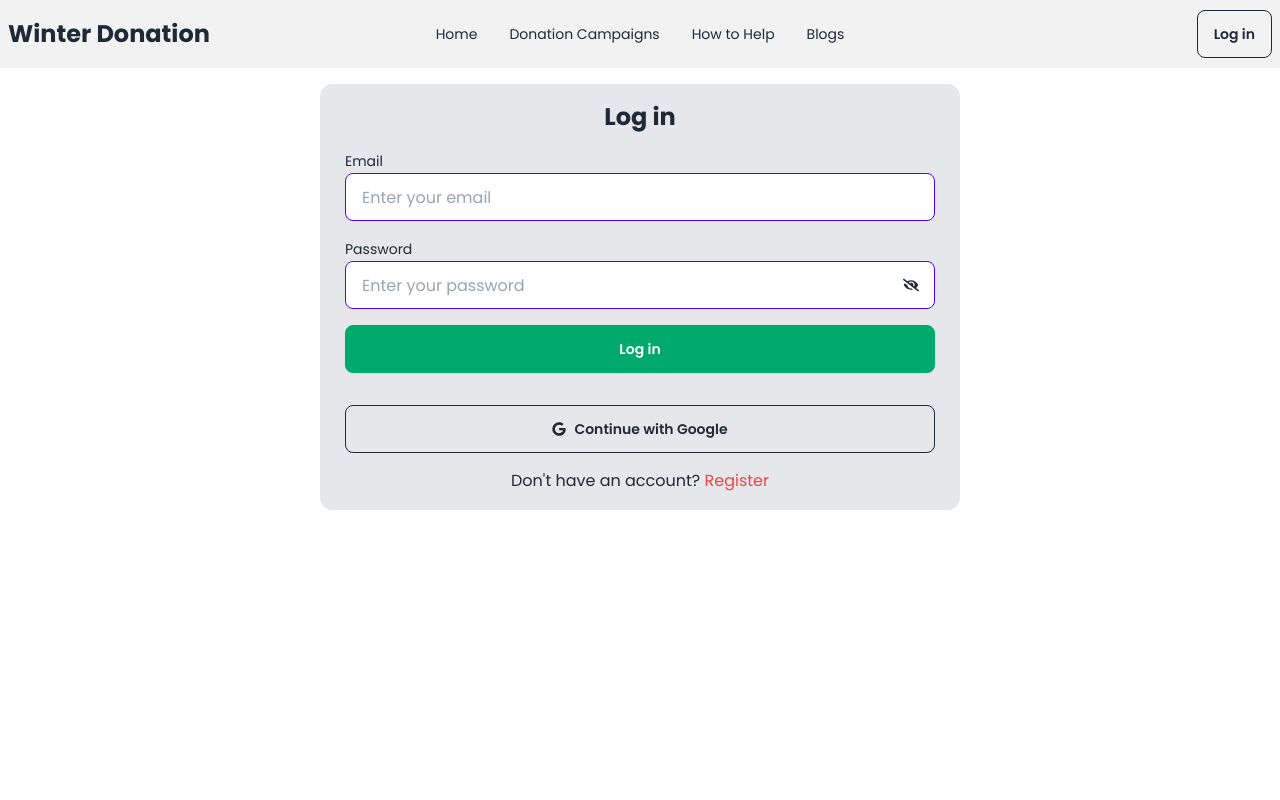
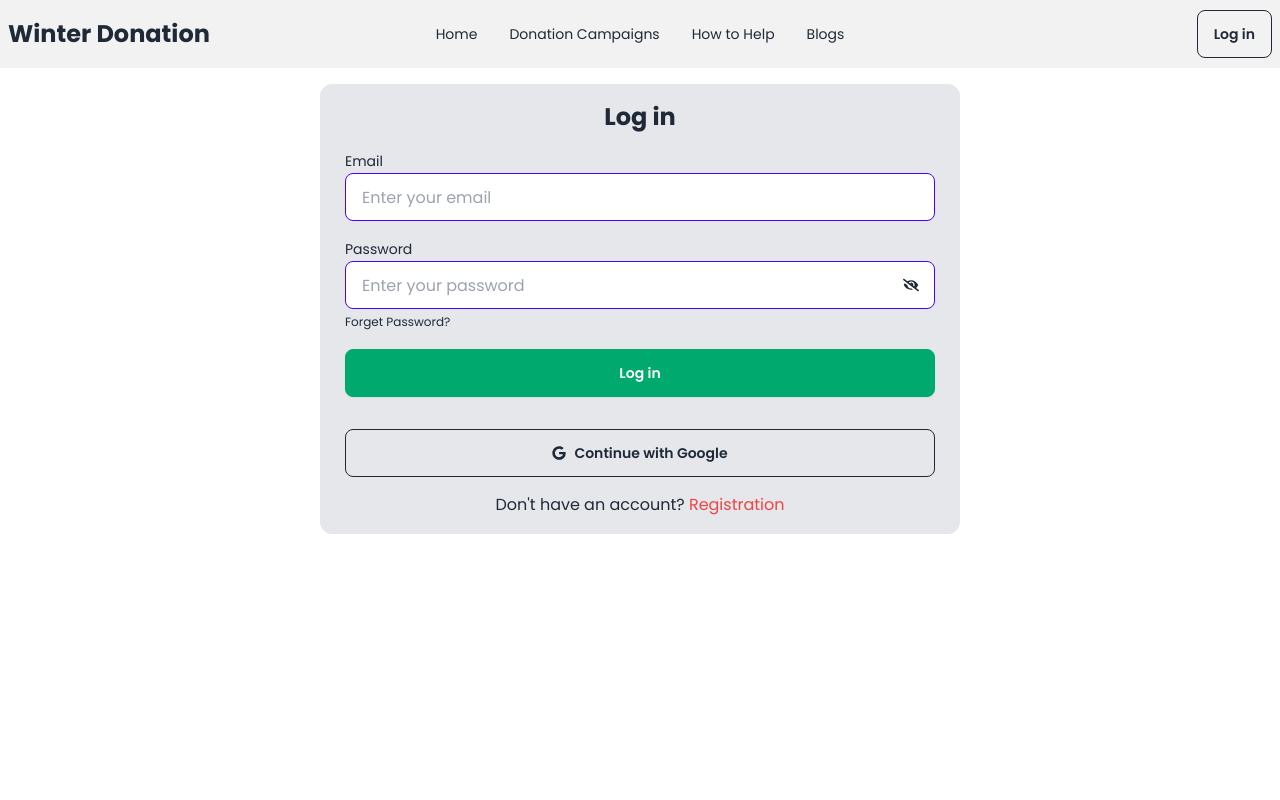
Before and after one commit to sakib-333/ph-b10-a9, a React (Vite) app: page /login in a window 1280 px wide. Shown: the top 800 px of the page. Built offline with nearby package versions, Linux system fonts and the light colour scheme; no server answers.

Commit message:
Bug fix.

```diff
--- a/src/components/Navbar.jsx
+++ b/src/components/Navbar.jsx
@@ -81,6 +81,7 @@ const Navbar = () => {
         {user ? (
           <>
             <img
+              title={user?.displayName}
               className="w-10 rounded-full"
               src={`${profileLink}`}
               alt="user"
--- a/src/pages/DonationCampaignDetails.jsx
+++ b/src/pages/DonationCampaignDetails.jsx
@@ -8,7 +8,7 @@ const DonationCampaignDetails = () => {
 
   const { id } = useParams();
   useEffect(() => {
-    document.title = `Donation Details of ${id}`;
+    document.title = `Donation Details id ${id}`;
 
     const camp = campaigns.filter((item) => item.id.toString() === id);
     setCampaign(() => camp[0]);
@@ -51,12 +51,9 @@ const DonationCampaignDetails = () => {
           </div>
           <div className="mb-4">
             <span className="font-semibold text-gray-800">Contact:</span>{" "}
-            <a
-              href={`mailto:${campaign?.contactInfo}`}
-              className="text-indigo-600 hover:underline"
-            >
+            <span className="text-indigo-600 hover:underline">
               {campaign?.contactInfo}
-            </a>
+            </span>
           </div>
           <div className="mb-4">
             <span className="font-semibold text-gray-800">Division:</span>{" "}
--- a/src/pages/Login.jsx
+++ b/src/pages/Login.jsx
@@ -74,6 +74,12 @@ const Login = () => {
           >
             {view ? <FaEye /> : <FaEyeSlash />}
           </button>
+          <Link
+            to={"/forget-password"}
+            className="label-text-alt hover:underline"
+          >
+            Forget Password?
+          </Link>
         </div>
 
         <button type="submit" className="btn btn-success w-full text-white">
@@ -90,8 +96,8 @@ const Login = () => {
       </div>
       <div className="text-center">
         Don't have an account?{" "}
-        <Link to={"/register"} className="text-red-500 hover:text-red-300">
-          Register
+        <Link to={"/registration"} className="text-red-500 hover:text-red-300">
+          Registration
         </Link>
       </div>
     </div>
--- a/src/pages/Register.jsx
+++ b/src/pages/Registration.jsx
@@ -6,7 +6,7 @@ import { toast } from "react-toastify";
 
 const checkPassword = /^(?=.*[A-Z])(?=.*[a-z]).{6,}$/;
 
-const Register = () => {
+const Registration = () => {
   const [view, setView] = useState(false);
   const [errorMsg, setErrorMsg] = useState("");
   const navigate = useNavigate();
@@ -14,7 +14,7 @@ const Register = () => {
     useContext(AuthContext);
 
   useEffect(() => {
-    document.title = "Register";
+    document.title = "Registration";
   }, []);
 
   const handleViewPassword = () => {
@@ -52,14 +52,16 @@ const Register = () => {
         .catch((err) => toast.error(`${err}`));
     } else {
       setErrorMsg(
-        "Must have an uppercase letter, a lowercase letter and length must be at least 6."
+        "Must have an uppercase letter, a lowercase letter and length at least 6."
       );
     }
   };
 
   return (
     <div className="px-2 max-w-screen-sm border mx-auto my-4 p-4 rounded-xl bg-gray-200">
-      <h1 className="font-bold text-center md:text-xl lg:text-2xl">Register</h1>
+      <h1 className="font-bold text-center md:text-xl lg:text-2xl">
+        Registration
+      </h1>
       <form className="p-4 space-y-4" onSubmit={handleRegister}>
         <div>
           <span className="label-text">Name</span>
@@ -130,4 +132,4 @@ const Register = () => {
   );
 };
 
-export default Register;
+export default Registration;
--- a/src/router/router.jsx
+++ b/src/router/router.jsx
@@ -1,7 +1,6 @@
 import { createBrowserRouter } from "react-router-dom";
 import HomeLayout from "../layouts/HomeLayout";
 import Login from "../pages/Login";
-import Register from "../pages/Register";
 import DonationCampaigns from "../pages/DonationCampaigns";
 import HowToHelp from "../pages/HowToHelp";
 import Dashboard from "../pages/Dashboard";
@@ -11,6 +10,7 @@ import DonationCampaignDetails from "../pages/DonationCampaignDetails";
 import UpdateProfile from "../pages/UpdateProfile";
 import ErrorPage from "../pages/ErrorPage";
 import Blogs from "../pages/Blogs";
+import Registration from "../pages/Registration";
 
 export const router = createBrowserRouter([
   {
@@ -27,8 +27,8 @@ export const router = createBrowserRouter([
         element: <Login />,
       },
       {
-        path: "/register",
-        element: <Register />,
+        path: "/registration",
+        element: <Registration />,
       },
       {
         path: "/donation-campaigns",
```
